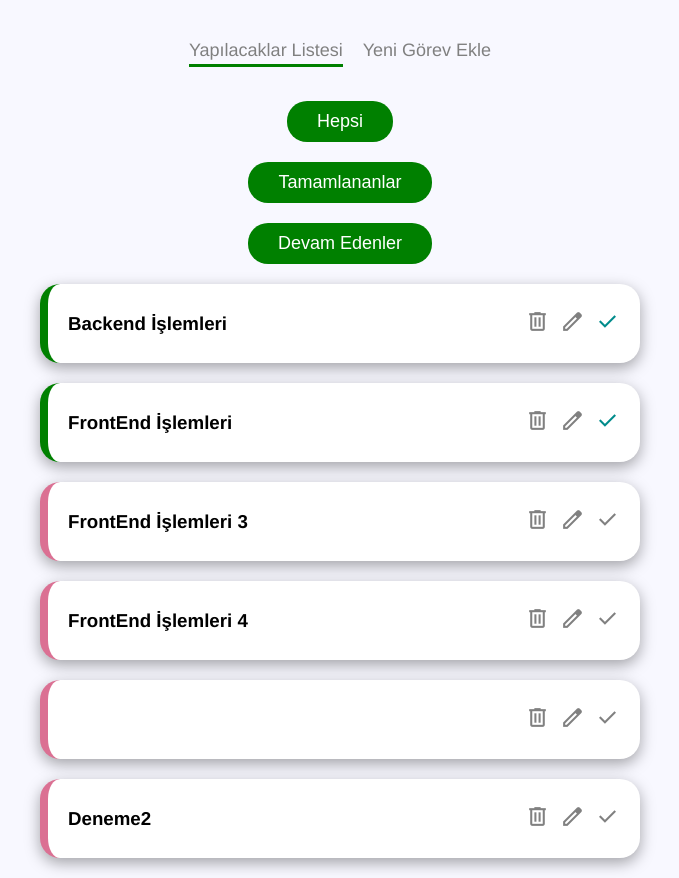
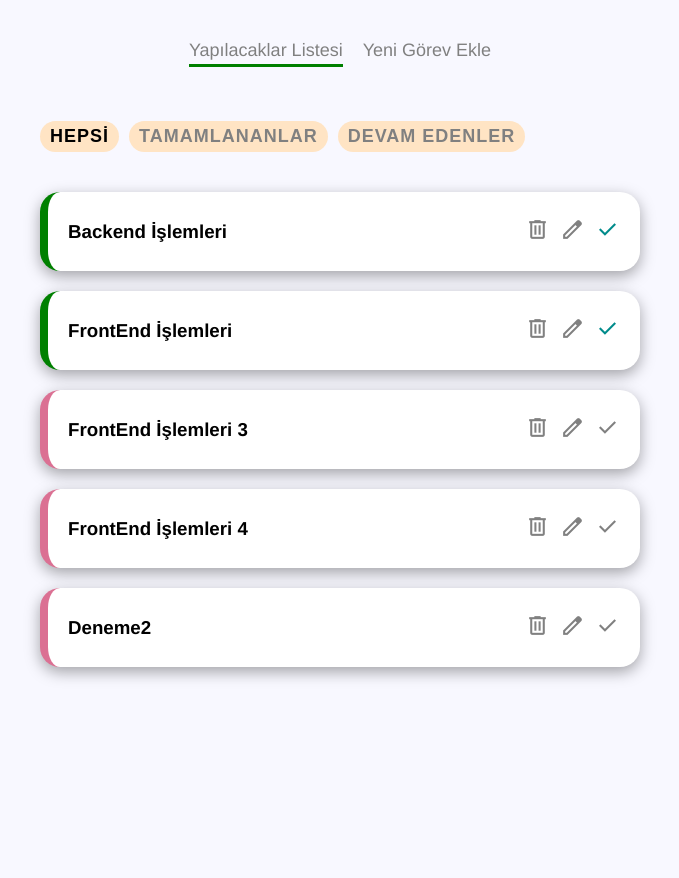
Before and after one commit to Sezer5/JiraProjectVue, a Vue app: page / in a window 1280 px wide. Shown: the whole page, without its empty margins (300-979 px from the left). After the commit the page ends 800 px from the top, so only its background shows below. Built offline with nearby package versions, Linux system fonts and the light colour scheme; data requests are answered from the project's data file.

Commit message:
Jira Projesi Sonu filter cssleri bitti

```diff
--- a/data/db.json
+++ b/data/db.json
@@ -25,15 +25,6 @@
       "id": "4"
     },
     {
-      "id": "64b3",
-      "task": {
-        "id": 42673,
-        "title": "sezer",
-        "details": "Deneme dersler i vue için",
-        "complete": false
-      }
-    },
-    {
       "id": 91615,
       "title": "Deneme2",
       "details": "Denemeler bu kısımda yapılmaktadır",
--- a/public/index.html
+++ b/public/index.html
@@ -1,5 +1,5 @@
 <!DOCTYPE html>
-<html lang="">
+<html lang="tr">
   <head>
     <meta charset="utf-8">
     <meta http-equiv="X-UA-Compatible" content="IE=edge">
--- a/src/components/FilterTask.vue
+++ b/src/components/FilterTask.vue
@@ -1,8 +1,8 @@
 <template>
-  <nav>
-    <button @click="updateFilter('all')">Hepsi</button>
-    <button @click="updateFilter('completed')">Tamamlananlar</button>
-    <button @click="updateFilter('continue')">Devam Edenler</button>
+  <nav class="filterNav">
+    <button @click="updateFilter('all')" :class="{active:current === 'all'}">Hepsi</button>
+    <button @click="updateFilter('completed')" :class="{active:current === 'completed'}">Tamamlananlar</button>
+    <button @click="updateFilter('continue')" :class="{active:current === 'continue'}">Devam Edenler</button>
   </nav>
 </template>
 
@@ -19,5 +19,18 @@ export default {
 </script>
 
 <style>
+    .filterNav button{
+        background-color:bisque ;
+        display:inline-block;
+        color:gray;
+        margin-right: 10px;
+        font-weight: bold;
+        letter-spacing: 1px;
+        padding: 5px 10px;
+        text-transform: uppercase;
+    }
 
+    .active{
+        color:black !important;
+    }
 </style>
```
